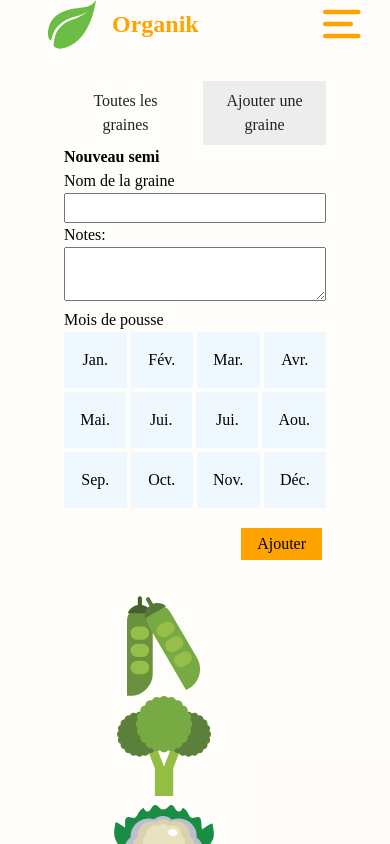
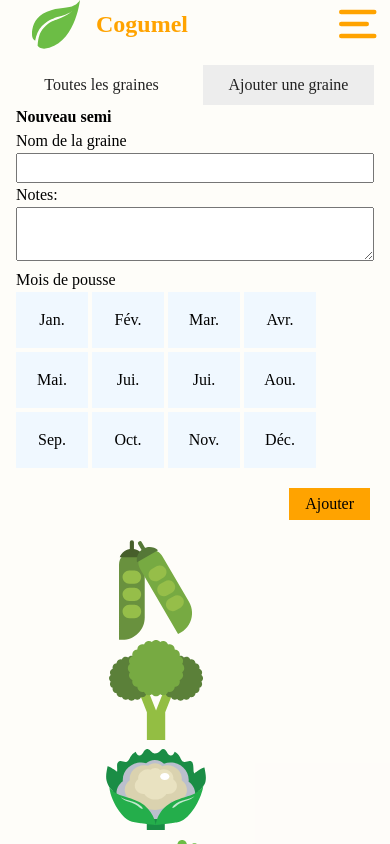
Before and after one commit to Tom-Po/jardinage, a React (Vite) app: page /seeds/create in a window 390 px wide. Shown: the top 844 px of the page. Built offline with nearby package versions, Linux system fonts and the light colour scheme.

Commit message:
responsive spacing and removed loader

```diff
--- a/src/App.module.css
+++ b/src/App.module.css
@@ -19,3 +19,9 @@
 :global(a:focus) {
   color: var(--base-font-color);
 }
+
+@media screen and (max-width: 768px) {
+  .App {
+    padding: 0 1rem;
+  }
+}
--- a/src/component/About.tsx
+++ b/src/component/About.tsx
@@ -29,7 +29,6 @@ const About = () => (
             <ul>
                 <li>Seeds: ajouter gauge d'eau / nice to have: autres besoins</li>
                 <li>Simplifier l'affichage, une seule route, calendrier = graines et todos</li>
-                <li>WRAPPER <a href="https://blog.logrocket.com/using-react-cloneelement-function/">Wrapper</a></li>
             </ul>
         </ul>
     </>
--- a/src/component/CalendarMonth.tsx
+++ b/src/component/CalendarMonth.tsx
@@ -12,7 +12,7 @@ interface ICalendarMonth {
     availableSeeds: SeedType[]
 }
 const CalendarMonth: React.FC<ICalendarMonth> = ({ name, availableSeeds }) => {
-    const { data: todos = [], isFetching } = useQuery<TodoType[]>("todos", getTodos)
+    const { data: todos = [] } = useQuery<TodoType[]>("todos", getTodos)
 
     const currentMonthTodos = todos.filter(todo => {
         return todo.month === date.MONTHS.findIndex(month => month === name)
@@ -30,15 +30,11 @@ const CalendarMonth: React.FC<ICalendarMonth> = ({ name, availableSeeds }) => {
                     </div>
                 ))}
             </div>
-            {isFetching
-                ? <Loader />
-                :
-                <div className={styles.TodoList}>
-                    {currentMonthTodos.map(todo => (
-                        <WithCrudTodo key={todo.id} todo={todo} />
-                    ))}
-                </div>
-            }
+            <div className={styles.TodoList}>
+                {currentMonthTodos.map(todo => (
+                    <WithCrudTodo key={todo.id} todo={todo} />
+                ))}
+            </div>
         </div>
     )
 }
--- a/src/component/Seed.module.css
+++ b/src/component/Seed.module.css
@@ -69,12 +69,21 @@
     margin-bottom: 2rem;
     flex-grow: 1;
     flex-shrink: 1;
+    white-space: nowrap;
+    overflow: hidden;
+    text-overflow: ellipsis;
 }
 
 .Display {
     margin-bottom: 1rem;
 }
 
+.Display img {
+    max-height: 100px;
+    width: 100%;
+    object-fit: contain;
+}
+
 .disabled {
     color: var(--lightgray)
 }
--- a/src/component/SeedList.tsx
+++ b/src/component/SeedList.tsx
@@ -1,6 +1,5 @@
 import axios from "axios";
 import { useMutation, useQuery, useQueryClient } from "react-query";
-import { useNavigate } from "react-router-dom";
 import { getSeeds } from '../queries/Seeds';
 import Seed, { SeedType } from "./Seed";
 import styles from './SeedList.module.css';
--- a/src/layout/Header.tsx
+++ b/src/layout/Header.tsx
@@ -11,7 +11,7 @@ const Header = () => {
             <div className={styles.Logo} onClick={() => navigate('/')}>
                 <Logo />
                 <div className={styles.Brand}>
-                    <div><span>Organik</span></div>
+                    <div><span>Cogumel</span></div>
                     {/* <div><span>Keenagro</span></div> */}
                 </div>
             </div>
--- a/src/screens/SeedScreen.module.css
+++ b/src/screens/SeedScreen.module.css
@@ -1,5 +1,5 @@
 .SeedScreen {
-    padding: 2rem;
+    padding: 1rem 0;
 }
 
 .Navigation {
```
